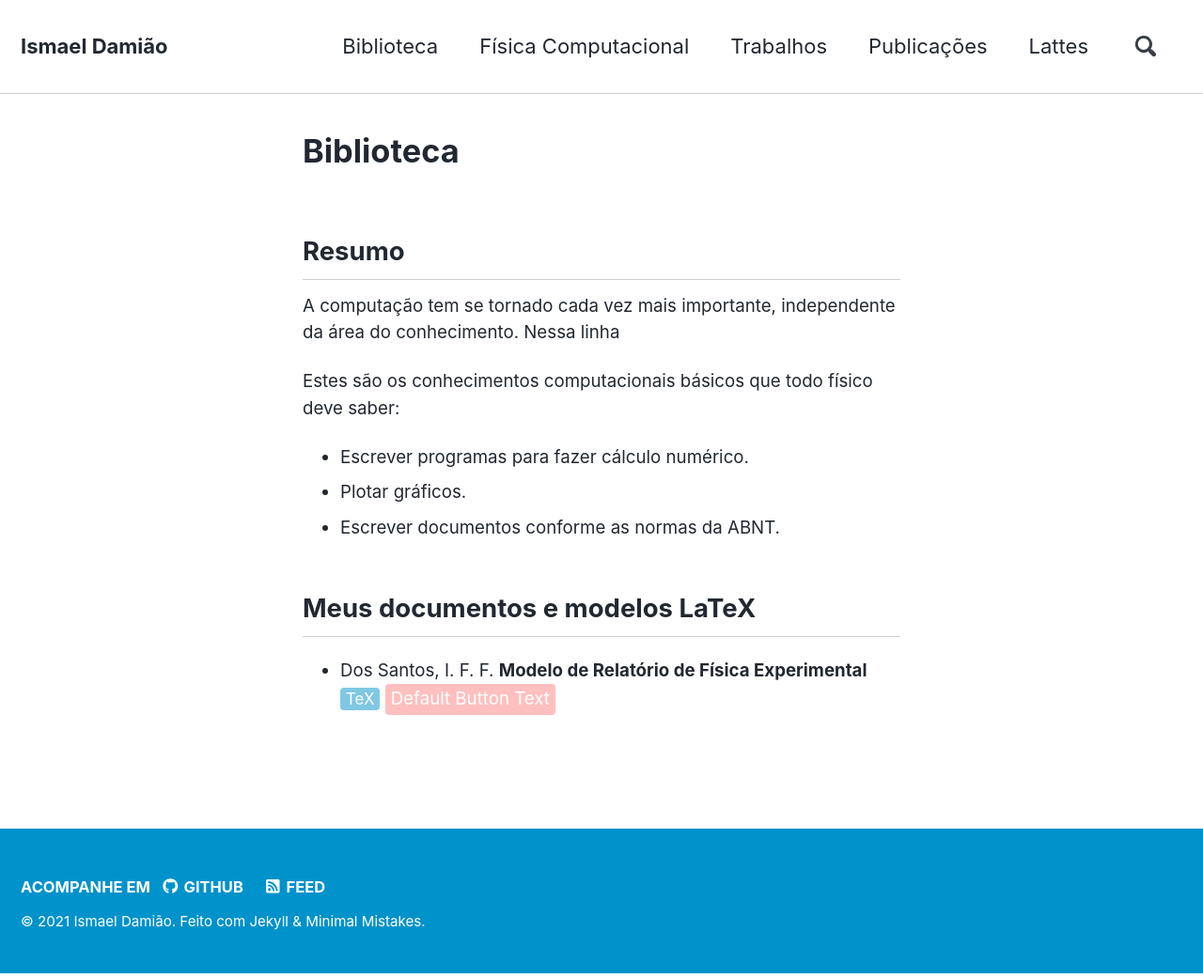
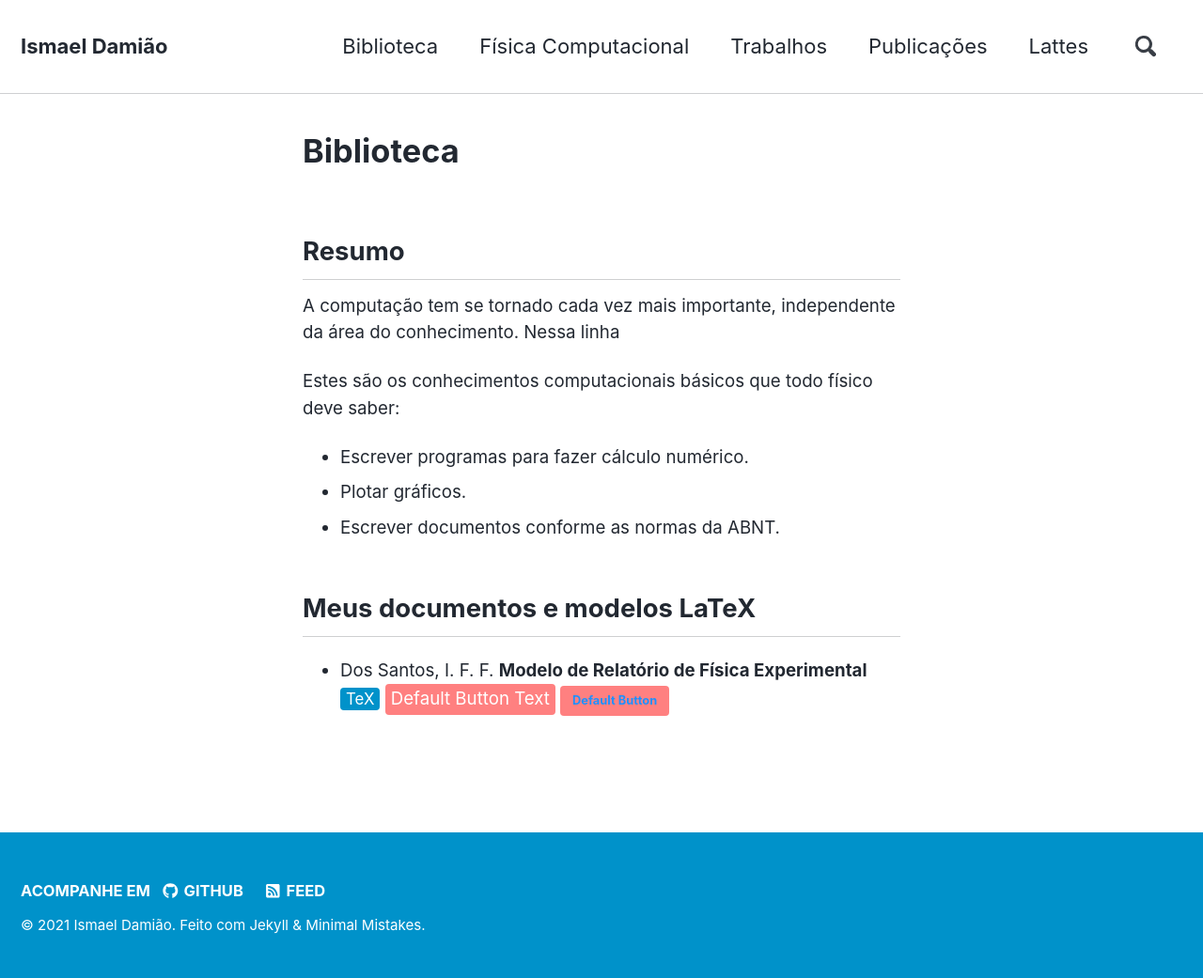
Before and after one commit to ismaeldamiao/ismaeldamiao.github.io, a Jekyll site: the page built from _pages/pt/ComputationalPhysics/Introduction.md, in a window 1280 px wide. Shown: the whole page at 94% size. Built offline with Jekyll 4.4.1, drawn with Linux system fonts in a browser that asks for light colours; nearby versions of some CDN libraries.

Commit message:
Update Introduction.md

```diff
--- a/_pages/pt/ComputationalPhysics/Introduction.md
+++ b/_pages/pt/ComputationalPhysics/Introduction.md
@@ -13,9 +13,12 @@ title: "Biblioteca"
   text-align: center;
   text-decoration: none;
   display: inline-block;
-  font-size: 90%
+  font-size: 100%;
   /* margin: 4px 2px; */
   cursor: pointer;
+}
+
+.button:hover {
   opacity: 0.5;
 }
 
@@ -24,6 +27,7 @@ title: "Biblioteca"
 .button3 {background-color: #850000;} /* PDF, Red */
 .button4 {background-color: #b366ff;} /* Preprint, Purple */
 .button5 {background-color: #ff8080;} /* Code, Red */
+.bnt_red {background-color: #ff8080;} /* Code, Red */
 </style>
 </head>
 
@@ -41,3 +45,4 @@ Estes são os conhecimentos computacionais básicos que todo físico deve saber:
 * Dos Santos, I. F. F. **Modelo de Relatório de Física Experimental**
    <a href="https://www.overleaf.com/read/zwpkhfkffxgy" style="font-size:90%"><button class="button button1">TeX</button></a>
    [Default Button Text](#link){: .button .button5}
+   [Default Button](#link){: .btn .btn--small .bnt_red}
```
